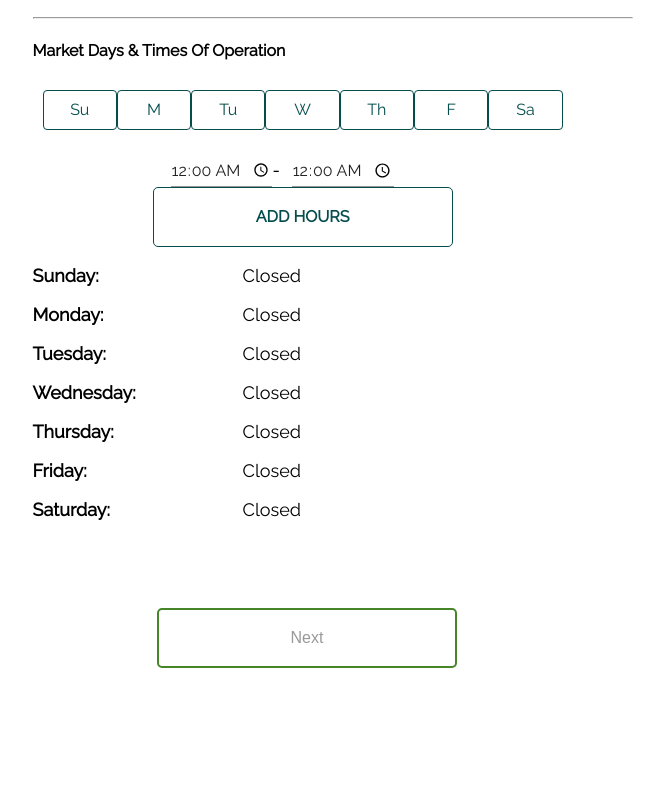
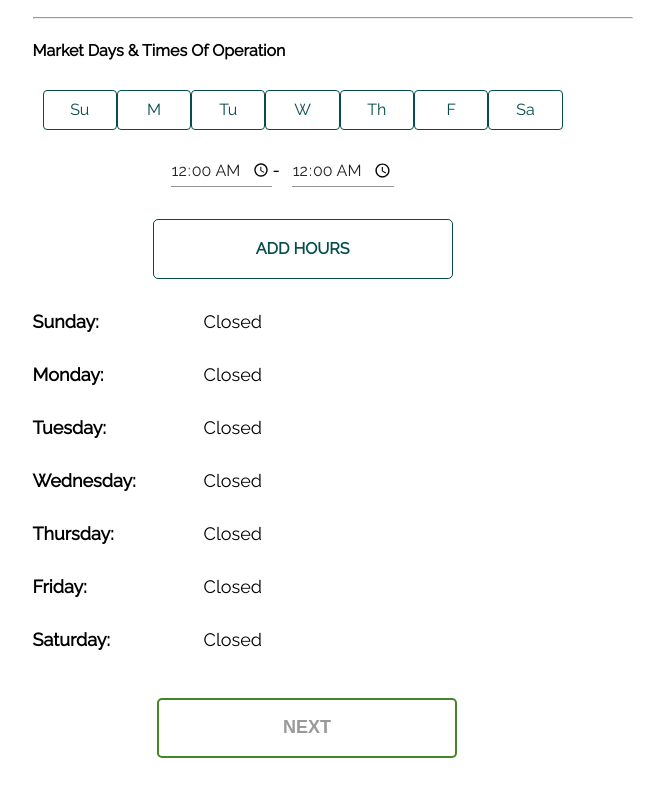
Before and after one commit to labs14-market-organizer/frontend, a React (Create React App) app: page /createmarket in a window 1280 px wide. Shown: the part 884-1680 px from the top of the page, without its empty margins (333-997 px from the left). Before the commit the page ends 1602 px from the top, so only its background shows below. Built offline with nearby package versions, Linux system fonts and the light colour scheme; a web font is replaced by a local one.

Commit message:
create market styling matching except header

```diff
--- a/src/routes/Market-Redux-forms.js
+++ b/src/routes/Market-Redux-forms.js
@@ -486,7 +486,7 @@ class CreateMarket extends React.Component
               Sa
             </StyledDays>
           </StyledDiv2>
-          <div style={{display: "flex"}}>
+          <div style={{display: "flex", paddingBottom: "32px"}}>
           <TextField
             style={{marginLeft: "23%", marginTop: "25px"}}
             name="start"
@@ -541,7 +541,7 @@ class CreateMarket extends React.Component
 
         {this.state.operation.map(item => {
                         return (item.start !== null) ?
-                        <StyledP><StyledUp style={{fontWeight: "600"}}> {item.day}:</StyledUp> <StyledUp2>{this.militaryConvert(item.start)} - {this.militaryConvert(item.end)}</StyledUp2>
+                        <StyledP5><StyledUp style={{fontWeight: "600"}}> {item.day}:</StyledUp> <StyledUp2>{this.militaryConvert(item.start)} - {this.militaryConvert(item.end)}</StyledUp2>
                           <Field
                             component={renderButton}
                             name="operation"
@@ -552,8 +552,8 @@ class CreateMarket extends React.Component
                             Style={{marginTop: "25px"}}
                             prefunc={(e) => this.deleteTime(e, item.day)}
                           />
-                            </StyledP>
-                        : <StyledP> <StyledUp style={{fontWeight: "600"}}>{item.day}:</StyledUp> Closed </StyledP>
+                            </StyledP5>
+                        : <StyledP5> <StyledUp style={{fontWeight: "600"}}>{item.day}:</StyledUp> Closed </StyledP5>
                     })}
         <br />
         </StyleLeft>
@@ -566,6 +566,7 @@ class CreateMarket extends React.Component
     );
   }
 };
+
 
 const StyledField = styled(Field)`
 .MuiInputBase-input{
@@ -646,14 +647,17 @@ const Header = styled.div`
 
 const SaveFix = styled.button`
   margin: 50px auto;
+  text-transform: uppercase;
   height: 60px;
-  font-size: 16px;
+  font-size: 18px;
+  font-weight: bold;
   cursor: pointer;
   width: 300px;
   border-radius: 5px;
   color: #fff;
   background-color: #478529;
   border: none;
+  margin-top: 10px;
   :disabled
   {
     background-color: #fff;
@@ -690,7 +694,7 @@ const StyleLeft = styled.div`
 
 const StyledUp = styled.div`
   text-transform: capitalize;
-  width: 35%;
+  width: 38%;
   font-size: 18px;
   font-family: Raleway;
 `;
@@ -706,11 +710,21 @@ const StyledP = styled.p`
   display: flex;
   font-size: 18px;
   font-family: Raleway;
+
+`
+
+const StyledP5 = styled.p`
+  display: flex;
+  font-size: 18px;
+  font-family: Raleway;
+  margin-top: 32px;
   .xButton {
-    mix-width: 2px;
+    min-width: 2px;
+  }
+  @media(min-width: 450px){
+    max-width: 450px;
   }
 `
-
 
 const mapStateToProps = state => {
   return {
```
